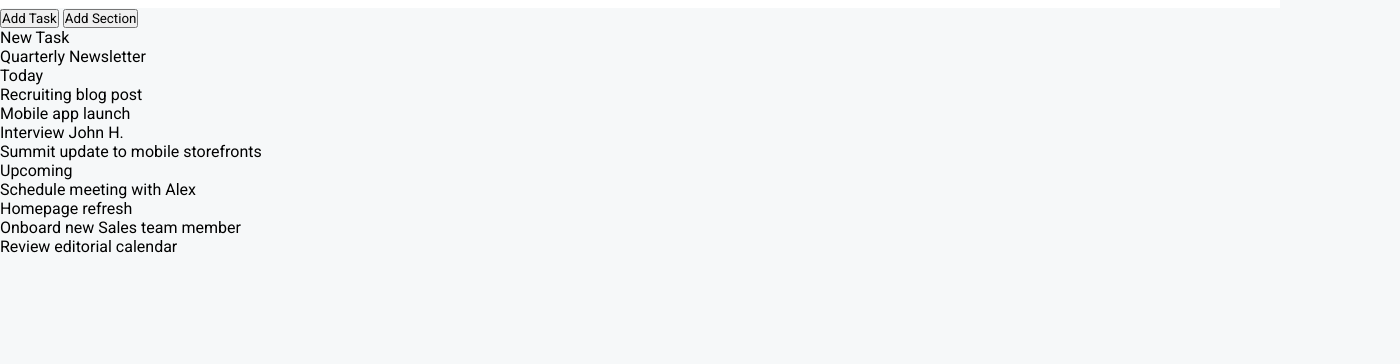
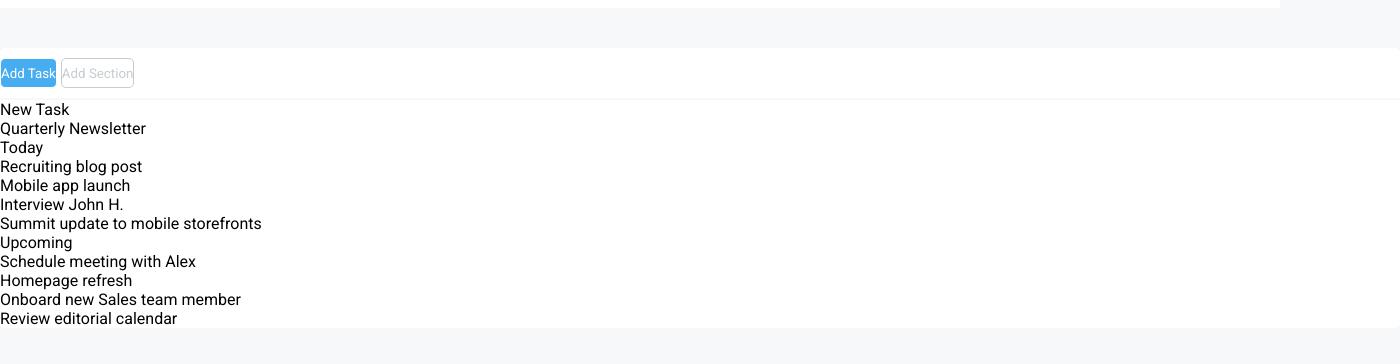
Before and after one commit to iacopobuffoni/html-css-toboolist, a plain HTML site: page index.html in a window 1280 px wide. Shown: the part 72-436 px from the top of the page, 1400 px wide, since content can reach past the window. Drawn offline with Linux system fonts and the light colour scheme.

Commit message:
Layout Completed

```diff
--- a/css/style.css
+++ b/css/style.css
@@ -18,3 +18,39 @@ body {
     margin-left: 20px;
     margin-top: 15px;
 }
+
+.contenitore-sopra {
+    background-color: white;
+    height: 50px;
+    width: 1400px;
+    margin: auto;
+    margin-top: 40px;
+    border-top-left-radius: 5px;
+    border-top-right-radius: 5px;
+}
+
+#blue {
+    background-color: #47adf1;
+    color: white;
+}
+
+.bottone {
+    height: 30px;
+    border-radius: 5px;
+    border: 1px solid;
+    margin-top: 10px;
+}
+
+#bottone2 {
+    background-color: white;
+    color: #c6ccd1;
+}
+
+.contenitore-sotto {
+    background-color: white;
+    width: 1400px;
+    margin: auto;
+    border-bottom-left-radius: 5px;
+    border-bottom-right-radius: 5px;
+    margin-top: 2px;
+}
--- a/index.html
+++ b/index.html
@@ -19,13 +19,13 @@
     </header>
     <main> <!-- Parte principale -->
         <header> <!-- Sezione con button -->
-            <div>
-                <button> Add Task </button>
-                <button> Add Section </button>
+            <div class="contenitore-sopra">
+                <button class="bottone" id="blue"> Add Task </button>
+                <button class="bottone" id="bottone2"> Add Section </button>
             </div>
         </header>
         <section> <!-- Sezione con liste -->
-            <div>
+            <div class="contenitore-sotto">
                 <ul> New Task <!-- Prima lista -->
                     <li> Quarterly Newsletter </li>
                 </ul>
```
